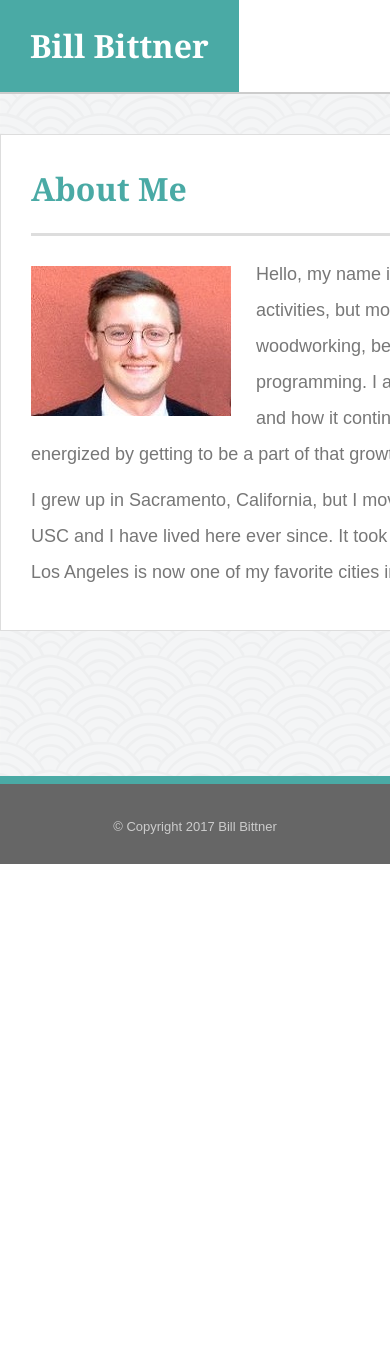
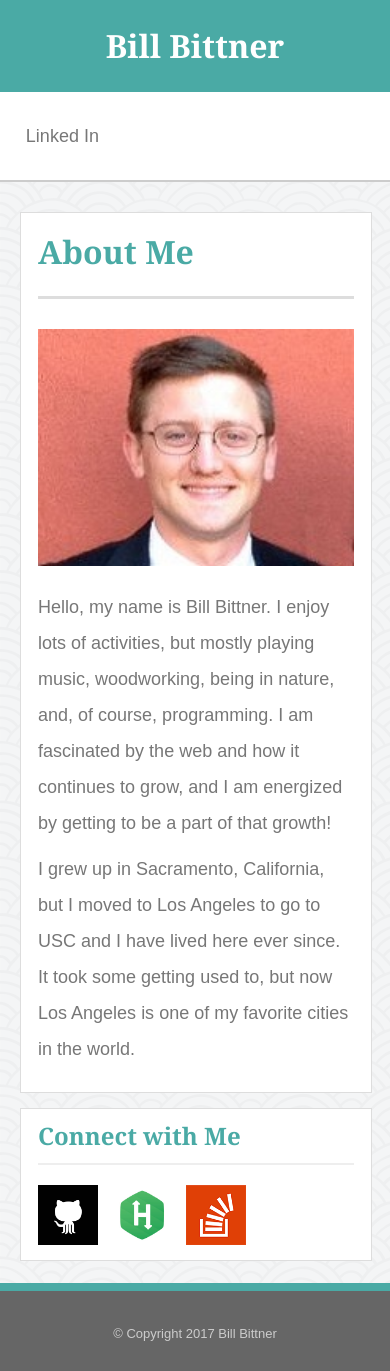
Before and after one commit to billbitt/bill-bittner-dot-info, a PHP site: page / in a window 390 px wide. Before the commit the page ends 864 px from the top, so only its background shows below. Run offline with PHP 8.4, Linux system fonts and the light colour scheme.

Commit message:
added media queries and some animations

```diff
--- a/assets/css/style.css
+++ b/assets/css/style.css
@@ -1,64 +1,71 @@
-/*generic sections and content boxes */
+
 body {
 	background-image: url("../images/background.png");
 }
 
-.topBar {
+.top-bar {
 	overflow: auto;
 	background-color: #ffffff;
-	border-bottom: #cccccc solid 2px;  /* is this list correct?*/  /* Did it work? If the answer is yes, sure. Usually, devs will do 2px solid #color */
+	border-bottom: solid 2px #cccccc;
 }
 
-.topWrap {
-	/*background-color: yellow;*/
+.top-wrap {
 	overflow: auto;
 	width: 960px;
 	margin: auto;
 }
 
-.topBar__name {
+.top-bar-name {
 	float: left;
 	background-color: #4aaaa5;
 	padding: 22px 30px 22px 30px;
 }
 
-.topBar__navigation {
- 	/*background-color: orange;*/  /*I like that you used test cases to make sure that things were workign the way they were supposed to. When you're done, clean this up by taking it out*/
+.top-bar-navigation {
  	float: right;
- 	margin-top: 35px;
+ 	overflow: auto;
+ 	margin: 0px 0px 0px 0px;
+	padding: 35px 0px 5px 0px;
  	color: #dddddd;
 }
 
-.middleBar {
-	/*background-color: purple;*/
+.nav-link-wrap {
+	float: left;
+	margin: 0px 0px 0px 0px;
+	text-align: center;
+}
+.nav-link-spacer {
+	float: left;
+	margin: 0px 5px 0px 5px;
+}
+
+.middle-bar {
 	clear: both;
 	overflow: auto;
 }
 
-.middleWrap {
-	/*background-color: yellow;*/
+.middle-wrap {
 	overflow: auto;
 	margin: auto;
 	padding: 40px 0px 40px 0px;
 	width: 960px;
 }
 
-.contentBox {
+.middle-bar-content-box {
+	overflow: auto;
 	border: #dddddd solid 1px;
 	padding: 30px 30px 30px 30px;
 	background-color: #ffffff;
 }
 
-.contentBox__main {
+.middle-bar-content-box__main {
 	float: left;
   	width: 590px;
-  	overflow: auto;
 }
 
-.contentBox__connect {
+.middle-bar-content-box__connect {
 	float: right;
 	width: 210px;
-	overflow: auto;
 }
 
 footer {
@@ -66,40 +73,37 @@ footer {
 	color: #cccccc;
 	border-top: #4aaaa5 solid 8px;
 	text-align: center;
+	font-family: 'Arial', 'Helvetica Neue', Helvetica, sans-serif;
 	font-size: small;
 	padding-top: 20px;
 }
 
-/*about page items */
-#profilePic {
+#profile-pic {
 	width: 200px;
 	float: left;
 	margin: 10px 25px 10px 0px;
 }
 
-/*portfolio page items*/
-.portfolioItem__odd {
-	float: left;
+.portfolio-item {
 	position: relative;
 	width: 275px;
 	height: 205px;
 	margin: 30px 0px 30px 0px;
 }
-
-.portfolioItem__even {
-	float: right;
-	position: relative;
-	width: 275px;
-	height: 205px;
-	margin: 30px 0px 30px 0px;
+.portfolio-item__left {
+	float: left;
 }
 
-.portfolioPic {
+.portfolio-item__right {
+	float: right;
+}
+
+.portfolio-pic {
 	width: 100%;
 	height: 100%;
 }
 
-.portfolioTitle {
+.portfolio-title {
 	position: absolute;
 	bottom: 10px;
 	width: 100%;
@@ -107,12 +111,11 @@ footer {
 	background-color: #4aaaa5;
 }
 
-/*contact page elements*/
 form {
 	margin: 30px 0px 0px 0px;
 }
 
-input {
+input, textarea {
 	margin: 10px 0px 20px 0px;
 	border: #CCCCCC solid 1px;
 	padding: 10px;
@@ -121,12 +124,7 @@ input {
 }
 
 textarea {
-	margin: 10px 0px 20px 0px;
-	border: #CCCCCC solid 1px;
-	padding: 10px;
-	width: 570px;
 	height: 200px;
-	color: #CCCCCC;
 }
 
 button {
@@ -142,30 +140,25 @@ button:hover {
 	cursor: pointer;
 }
 
-/*general elements*/
-
-
-
 hr {
 	border: 0px;
 }
 
-.hr--content {
+.hr__content {
 	margin-top: 20px;
 	margin-bottom: 20px;
 	height: 3px;
 	background-color: #dddddd;
 }
 
-.hr--contact {
+.hr__contact {
 	margin-top: 15px;
 	margin-bottom: 15px;
 	height: 2px;
 	background-color: #eeeeee;
 }
 
-/*text styles*/
-h1, h2, h3, h4 {  /* nice work chaining your elements! */
+h1, h2, h3, h4 {
 	font-family: 'Georgia', Times, 'Times New Roman', serif;
 	font-weight: bold;
 	color: #4aaaa5;
@@ -176,7 +169,7 @@ h1 {
 	line-height: 1.5;
 }
 
-.h1--topBar {
+.h1__top-bar {
 	color: #ffffff;
 }
 
@@ -184,19 +177,19 @@ h2 {
 	font-size: x-large;
 }
 
-h3 {
-	font-size: large;
-
-}
-
-.h2--portfolioTitle {
+.h2__portfolio-title {
 	color: #ffffff;
 	font-weight: normal;
 	line-height: 2;
 	margin: 5px 0px 5px 0px;
 }
 
-.standardText {
+h3 {
+	font-size: large;
+
+}
+
+.standard-text {
 	font-family: 'Arial', 'Helvetica Neue', Helvetica, sans-serif;
 	color: #777777;
 	font-size: large;
@@ -207,68 +200,218 @@ p {
 	margin: 10px 0px 10px 0px;
 }
 
-/*link styles*/
 a {
 	text-decoration: none;
 }
 
-.contactLink {  /* nice!!! */
+.img__contact-link {
 	float: left;
 	height: 60px;
 	width: 60px;
 	margin-top: 5px;
 }
 
-.contactLink--padded {
-	margin-right: 14px;
+.img__contact-link--animated-1s {
+	animation-name: linkBorderHighlight;
+    animation-duration: 1s;
 }
 
-.contactLink:hover {
+.img__contact-link--animated-2s  {
+	animation-name: linkBorderHighlight;
+    animation-duration: 2s;
+}
+
+.img__contact-link--animated-3s  {
+	animation-name: linkBorderHighlight;
+    animation-duration: 3s;
+}
+
+.img__contact-link:hover {
 	box-shadow: 0 4px 8px 0 rgba(0, 0, 0, 0.2), 0 6px 20px 0 rgba(0, 0, 0, 0.19);
 }
 
-.navLink {
+.contact-link-spacer {
+	float: left;
+	width: 14px;
+	height: 10px;
+}
+
+.nav-link {
 	color: #777777;
 }
 
-.navLink:hover { /* excellent use of pseudo classes to achieve your goal */
+.nav-link:hover {
 	color: #4aaaa5;
 }
 
-.navLink--left {
-	margin: 0px 10px 0px 0px;
-}
-
-.navLink--middle {
-	margin: 0px 10px 0px 10px;
-}
-
-.navLink--right {
-	margin: 0px 0px 0px 10px;
-}
-
-.portfolioLink:hover { /* nice attention to detail */
+.portfolio-link:hover {
 	box-shadow: 0 4px 8px 0 rgba(0, 0, 0, 0.2), 0 6px 20px 0 rgba(0, 0, 0, 0.19);
 }
 
-/* stick footer css */
-html, body {
-	margin: 0px;
-	padding: 0px;
-	border: 0px;
-	height: 100%;
-}
-
-.pageWrap {
+.page-wrap {
 	min-height: 100%;
 	margin-bottom: -68px;
 }
 
-.pageWrap:after { /* it's cool tha tyou made this an after pseudoclass. do you really need to? */
+.page-wrap:after {
 	content: "";
 	display: block;
 }
 
-footer, .pageWrap:after {
+footer, .page-wrap:after {
 	height: 60px;
 }
+
+@keyframes linkBorderHighlight {
+    0% {
+   		box-shadow: none;
+    }
+    50% {
+    	box-shadow: 0 4px 8px 0 orange, 0 6px 20px 0 yellow;
+    }
+    100% {
+   		box-shadow: none;
+    }
+}
+
+@media screen and (max-width: 980px) {
+
+	.top-wrap {
+		width: 730px;
+	}
+
+	.middle-wrap {
+		width: 730px;
+	}
+
+	.middle-bar-content-box__main {
+		width: 360px;
+	}
+
+	#profile-pic {
+		width: 100%;
+		float: none;
+		margin: 10px 0px 10px 0px;
+	}
+
+	.portfolio-item {
+		width: 100%;
+		height: auto;
+	}
+
+	.portfolio-item__left, .portfolio-item__right {
+		float: none;
+	}
+
+	input {
+		padding: 10px 5% 10px 5%;
+		width: 90%;
+		color: #cccccc;
+	}
+
+	textarea {
+		padding: 10px 5% 10px 5%;
+		width: 90%;
+		height: 200px;
+		color: #CCCCCC;
+	}
+
+}
+
+@media screen and (max-width: 768px) {
+
+	.top-wrap {
+		width: 90%;
+		padding: 0px 5% 0px 5%;
+	}
+
+	.middle-wrap {
+		width: 90%;
+		padding: 15px 5% 15px 5%;
+	}
+
+	.middle-bar-content-box__main {
+		float: none;
+		margin: 15px 0px 15px 0px;
+		padding: 15px 5% 15px 5%;
+	  	width: 90%;
+	  	overflow: auto;
+	}
+
+	.middle-bar-content-box__connect {
+		float: none;
+		margin: 15px 0px 15px 0px;
+		padding: 15px 5% 15px 5%;
+		width: 90%;
+		overflow: auto;
+	}
+
+	#profile-pic {
+		float: left;
+		margin: 10px 25px 10px 0px;
+		width: 50%;
+	}
+
+	.portfolio-item {
+		width: 45%;
+	}
+
+	.portfolio-item__left {
+		float: left;
+	}
+
+	.portfolio-item__right {
+		float: right;
+	}
+
+}
+
+@media screen and (max-width: 640px) {
+
+	.top-wrap {
+		padding: 0px 0px 0px 0px;
+		margin: 0px 0px 0px 0px;
+		width: 100%;
+		position: static;
+	}
+	.top-bar-name {
+		float: none;
+		padding: 22px 0px 22px 0px;
+		width: 100%;
+		text-align: center;
+		background-color: #4aaaa5;
+	}
+
+	.top-bar-navigation {
+	 	float: none;
+	 	margin: 0px 0px 0px 0px;
+	 	padding: 35px 0px 35px 0px;
+	 	width: 100%;
+	 	text-align: center;
+	 	color: #dddddd;
+	}
+
+	.nav-link-wrap {
+		float: left;
+		width: 32%;
+	}
+	.nav-link-spacer {
+		float: left;
+		margin: 0px 0px 0px 0px;
+	}
+
+	#profile-pic {
+		width: 100%;
+		float: none;
+		margin: 10px 0px 10px 0px;
+	}
+
+	.portfolio-item {
+		width: 100%;
+	}
+
+	.portfolio-item__left, .portfolio-item__right {
+		float: none;
+	}
+
+}
--- a/index.html
+++ b/index.html
@@ -1,56 +1,54 @@
 <!DOCTYPE html>
 <html lang="en">
 <head>
-	<title>BillBittner.Info - Information about Bill Bittner</title>
+	<title>Info about Bill Bittner</title>
 	<link rel="stylesheet" type="text/css" href="assets/css/reset.css">
 	<link rel="stylesheet" type="text/css" href="assets/css/style.css">
+	<meta name="viewport" content="width=device-width, initial-scale=1, maximum-scale=1">
 </head>
-
-<body class="standardText">
-	<div class="pageWrap">
-		<!-- this section is the top navigation bar -->
-		<section class="topBar">
-			<div class="topWrap">
-				<div class="topBar__name">
-					<h1 class="h1--topBar">Bill Bittner</h1>
+<body>
+	<div class="page-wrap standard-text">
+		<section class="top-bar">
+			<div class="top-wrap">
+				<div class="top-bar-name">
+					<h1 class="h1__top-bar">Bill Bittner</h1>
 				</div>
-				<nav class="topBar__navigation">
-					<a class="navLink navLink--right" href="https://www.linkedin.com/in/bill-bittner-b1b48b4b">LinkedIn</a>
+				<nav class="top-bar-navigation">
+					<div class="nav-link-wrap">
+						<a class="nav-link" href="https://www.linkedin.com/in/bill-bittner-b1b48b4b">Linked In</a>
+					</div>
 				</nav>
 			</div>
 		</section>
-
-		<!-- this section holds the main content of the page -->
-		<section class="middleBar">
-			<div class="middleWrap">
-				<div class="contentBox contentBox__main">
+		<section class="middle-bar">
+			<div class="middle-wrap">
+				<div class="middle-bar-content-box middle-bar-content-box__main">
 					<h1>About Me</h1>
-					<hr class="hr--content">
-					<img id="profilePic" src="assets/images/profilePic.jpg" alt="Bill Bittner" title="look at this cool guy">
-					<p>Hello, my name is Bill Bittner.  I enjoy lots of activities, but mostly playing music, woodworking, being in nature, and of course programming.  I am fascinated by the web and how it continues to grow, and I am energized by getting to be a part of that growth! </p>
-					<p>I grew up in Sacramento, California, but I moved to Los Angeles to go to USC and I have lived here ever since.  It took some getting used to, but Los Angeles is now one of my favorite cities in the world.</p>
+					<hr class="hr__content">
+					<img id="profile-pic" src="assets/images/profilePic.jpg" alt="Bill Bittner" title="look at this cool guy">
+					<p>Hello, my name is Bill Bittner.  I enjoy lots of activities, but mostly playing music, woodworking, being in nature, and, of course, programming.  I am fascinated by the web and how it continues to grow, and I am energized by getting to be a part of that growth! </p>
+					<p>I grew up in Sacramento, California, but I moved to Los Angeles to go to USC and I have lived here ever since.  It took some getting used to, but now Los Angeles is one of my favorite cities in the world.</p>
 				</div>
-				<div class="contentBox contentBox__connect">
+				<div class="middle-bar-content-box middle-bar-content-box__connect">
 					<h2>Connect with Me</h2>
-					<hr class="hr--contact">
+					<hr class="hr__contact">
 					<a href="https://github.com/billbitt" target="_blank">
-						<img class="contactLink contactLink--padded" src="assets/images/gitPic.png" alt="github">
+					<img class="img__contact-link img__contact-link--animated-1s" src="assets/images/gitPic.png" alt="github">
 					</a>
+					<div class="contact-link-spacer"></div>
 					<a href="https://www.hackerrank.com/bittner_w" target="_blank">
-						<img class="contactLink contactLink--padded" src="assets/images/hackerPic.jpg" alt="hacker rank">
+					<img class="img__contact-link img__contact-link--animated-2s" src="assets/images/hackerPic.jpg" alt="hacker rank">
 					</a>
-					<a href="http://stackexchange.com/users/9160255/bill-bitt" target="_blank">
-						<img class="contactLink" src="assets/images/stackPic.png" alt="stack overflow">
+					<div class="contact-link-spacer"></div>
+					<a href="http://stackexchange.com/users/9160255/billbitt" target="_blank">
+					<img class="img__contact-link img__contact-link--animated-3s" src="assets/images/stackPic.png" alt="stack overflow">
 					</a>
 				</div>
 			</div>
 		</section>
 	</div>
-	<!-- this section is the bottom copyright bar -->
 	<footer>
 			<p>&copy; Copyright 2017 Bill Bittner</p>
 	</footer>
-
 </body>
-
 </html>
```
Also changed, not shown: assets/images/linkedinPic.png, assets/images/stackPic.png.
